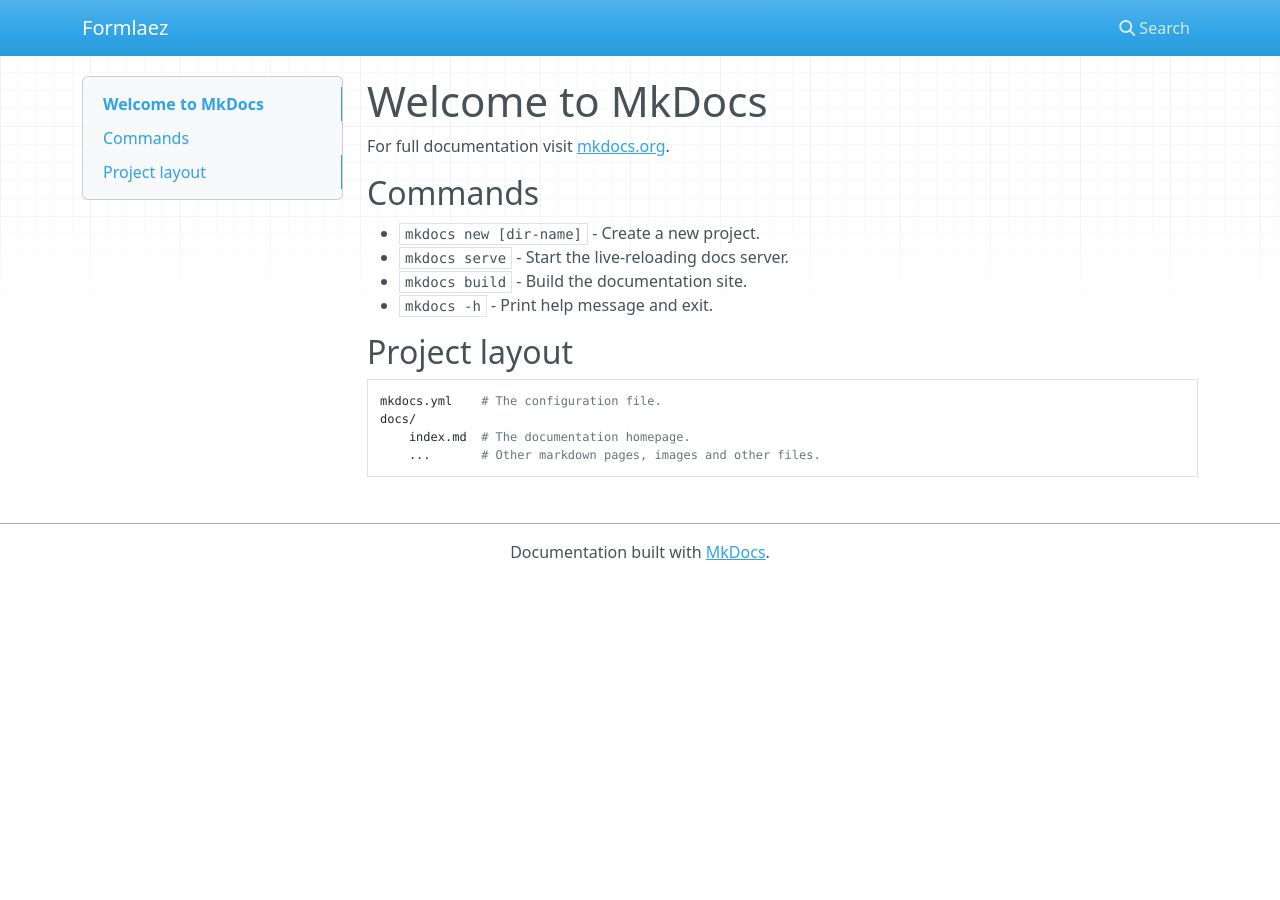
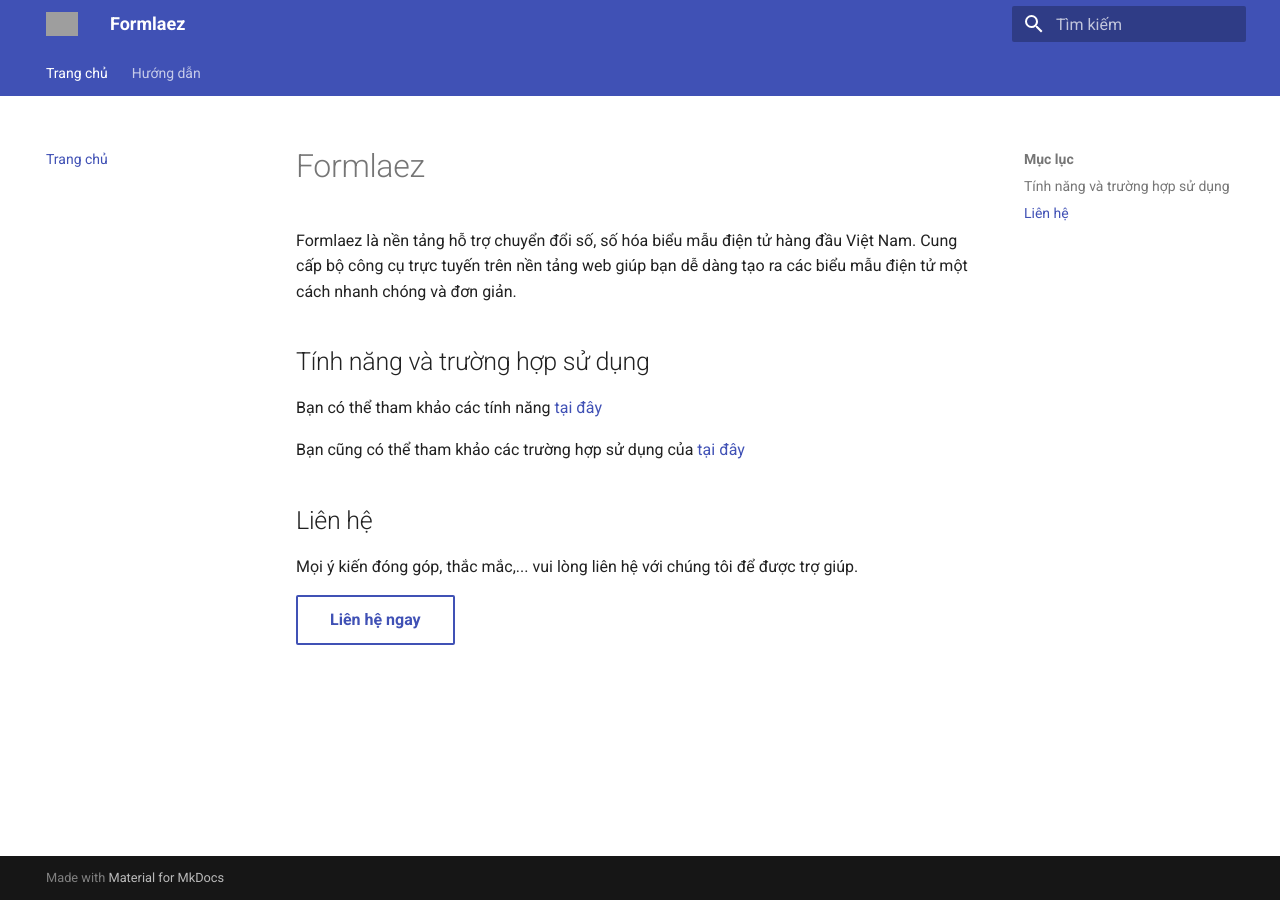
Before and after one commit to khanhspring/formlaez-docs, an MkDocs documentation site: the page built from docs/index.md, in a window 1280 px wide. Built offline with MkDocs 1.6.1 and Material for MkDocs 9.7.7, drawn with Linux system fonts in a browser that asks for light colours; nearby versions of some CDN libraries.

Commit message:
Update docs

```diff
--- a/docs/index.md
+++ b/docs/index.md
@@ -1,17 +1,16 @@
-# Welcome to MkDocs
+# Formlaez
 
-For full documentation visit [mkdocs.org](https://www.mkdocs.org).
+Formlaez là nền tảng hỗ trợ chuyển đổi số, số hóa biểu mẫu điện tử hàng đầu Việt Nam. Cung cấp bộ công cụ trực tuyến trên nền tảng web giúp bạn dễ dàng tạo ra các biểu mẫu điện tử một cách nhanh chóng và đơn giản.
 
-## Commands
+## Tính năng và trường hợp sử dụng
 
-* `mkdocs new [dir-name]` - Create a new project.
-* `mkdocs serve` - Start the live-reloading docs server.
-* `mkdocs build` - Build the documentation site.
-* `mkdocs -h` - Print help message and exit.
+Bạn có thể tham khảo các tính năng [tại đây](https://formlaez.com/features/)
 
-## Project layout
+Bạn cũng có thể tham khảo các trường hợp sử dụng của [tại đây](https://formlaez.com/use-cases/)
 
-    mkdocs.yml    # The configuration file.
-    docs/
-        index.md  # The documentation homepage.
-        ...       # Other markdown pages, images and other files.
+
+## Liên hệ
+
+Mọi ý kiến đóng góp, thắc mắc,... vui lòng liên hệ với chúng tôi để được trợ giúp.
+
+[Liên hệ ngay](https://formlaez.com/contact){ .md-button }
--- a/mkdocs.yml
+++ b/mkdocs.yml
@@ -1,2 +1,35 @@
 site_name: Formlaez
 site_url: https://formlaez.com/
+markdown_extensions:
+  - attr_list
+  - def_list
+  - pymdownx.caret
+  - pymdownx.mark
+  - pymdownx.tilde
+  - pymdownx.details
+  - pymdownx.critic
+  - pymdownx.highlight
+  - pymdownx.inlinehilite
+theme:
+  name: 'material'
+  logo: https://formlaez.com/wp-content/uploads/2021/07/formlaez.svg
+  language: vi
+  font:
+    text: Roboto
+  features:
+    - navigation.tabs
+    - navigation.sections
+
+nav:
+  - Trang chủ: index.md
+  - Hướng dẫn:
+    - Giới thiệu chung: guide/getting-started.md
+    - Quản lý tổ chức: guide/account.md
+    - Quản lý gói dịch vụ: guide/billing-payment.md
+    - Không gian làm việc:
+      - Tạo không gian làm việc: guide/create-workspace.md
+      - Quản lý thành viên: guide/create-workspace.md
+    - Quản lý thư mục:
+      - Tạo thư mục: guide/create-folder.md
+    - Biểu mẫu:
+      - Tạo biểu mẫu: guide/create-form.md
```
Also changed, not shown: docs/guide/account-member.md (added, +1 -0 lines), docs/guide/account.md (added, +25 -0 lines), docs/guide/billing-payment.md (added, +42 -0 lines), docs/guide/create-folder.md (added, +1 -0 lines), docs/guide/create-form.md (added, +1 -0 lines), docs/guide/create-workspace.md (added, +1 -0 lines), docs/guide/getting-started.md (added, +29 -0 lines).
